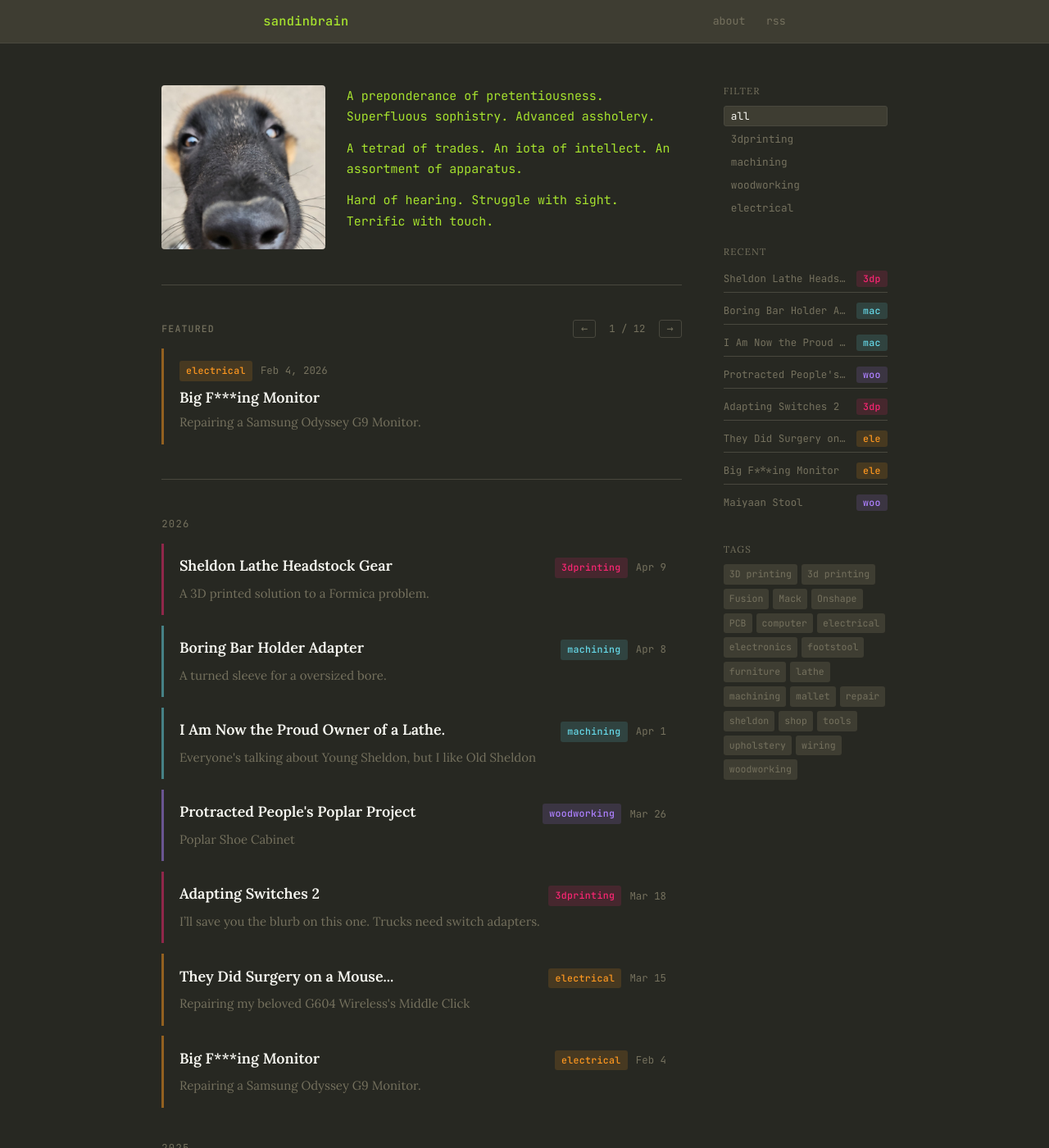
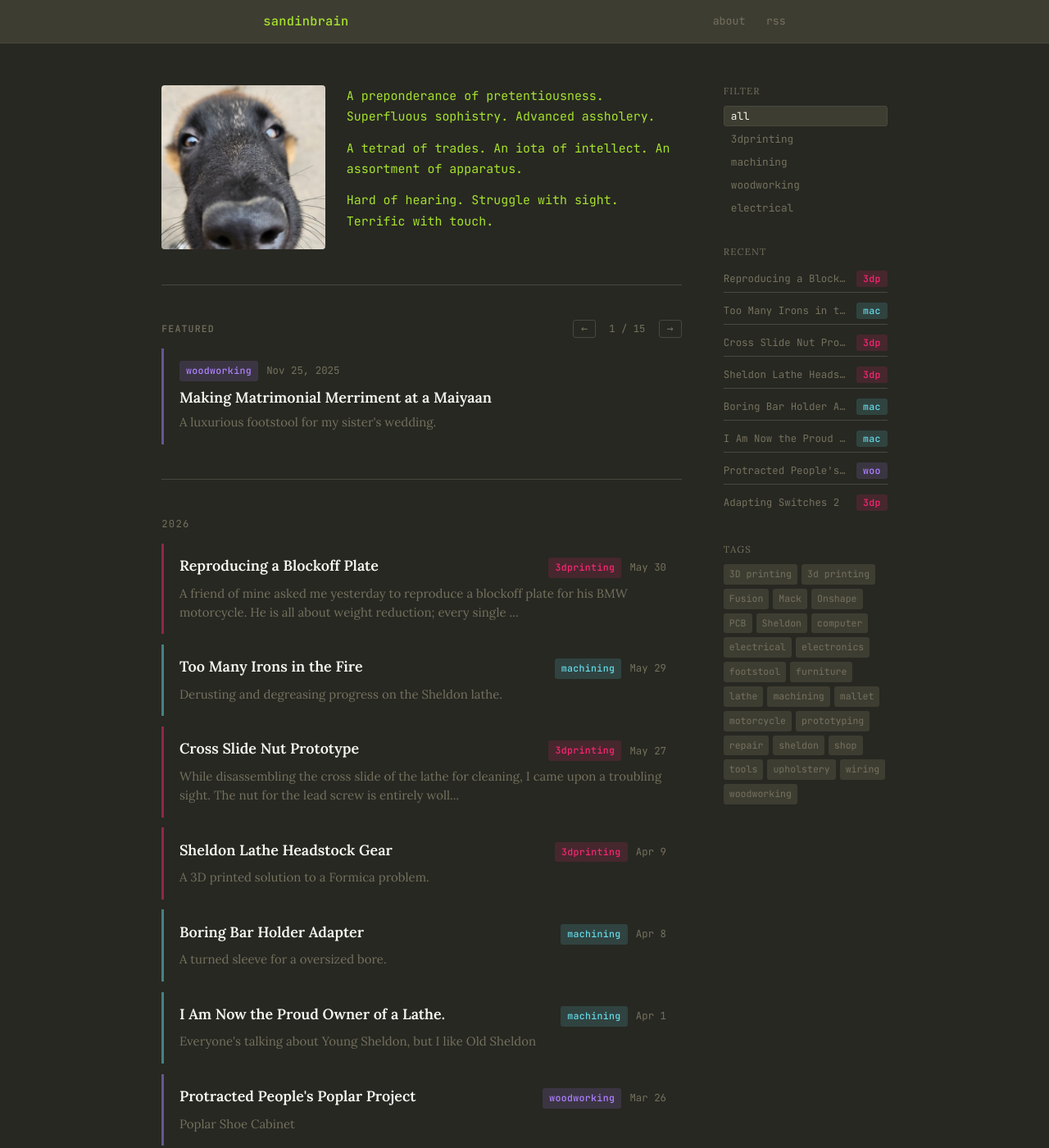
Before and after one commit to sanjotbains/sanjotbains.github.io, a Jekyll site: the page built from index.markdown, in a window 1280 px wide and 1400 px high. Shown: the whole window at 82% size. Built offline with Jekyll 4.4.1, drawn with Linux system fonts in a browser that asks for light colours; some of the changed text lies outside the part shown.

Commit message:
lathe updates

```diff
--- a/_posts/2025-11-25-maiyaan-stool.md
+++ b/_posts/2025-11-25-maiyaan-stool.md
@@ -1,6 +1,6 @@
 ---
 layout: post
-title:
+title:  "Making Matrimonial Merriment at a Maiyaan"
 subtitle: "A luxurious footstool for my sister's wedding."
 date: 2025-11-25
 post_class: woodworking
--- /dev/null
+++ b/_posts/2026-05-27-lathe-cross-slide-nut-1.md
@@ -0,0 +1,45 @@
+---
+layout: post
+title:  "Cross Slide Nut Prototype"
+subtitle:
+date: 2026-05-27
+post_class: 3dprinting
+tags: [3d printing, Fusion, machining, Sheldon, lathe, prototyping]
+---
+
+While disassembling the cross slide of the lathe for cleaning, I came upon a troubling sight. The nut for the lead screw is entirely wollered, chewed, worm, screwed if you will.
+Obviously I need to replace this with a cast iron or bronze reproduction but I need the lathe to actually do that, so I thought I'd print a temporary replacement.
+
+![Leadscrew Nut Threads]({{ site.baseurl }}/assets/img/sheldon/cross_slide/nut_threads.jpg)
+
+As always, I started with a sketch:
+
+![Nut Sketch]({{ site.baseurl }}/assets/img/sheldon/cross_slide/scratchpad.jpg)
+
+ As you might be able to read in the above drawing, I wasn't quite sure how to locate the "height" of the actual threaded portion that accepts the lead screw.
+ The screw thread itself is an ACME 1/2"-8 (left-hand), an oddball thread, seemingly exclusively used in Sheldon cross slides, at least going by online mentions.
+ >*Two start versions of this thread seem to be much more common, but that's not helpful right now.*
+
+ Were the thread intact, one could measure to the minor diameter of the bore from either end to determine the center, but the uneven surface makes this impossible. I considered measuring from the surface of the inserted screw, but I really couldn't be arsed to drive to the shop for it. Instead, I resorted to a tried-and-true heuristic approach-- scanning the surface.
+
+ ![Nut Scan]({{ site.baseurl }}/assets/img/sheldon/cross_slide/cross_slide_nut.jpg)
+
+ I imported this into Fusion as a canvas and used it to approximate the position of the bore.
+ Most of the modeling thereafter follows trivially, except for the non-standard thread.
+ > The great thing about standards is that there are so many to choose from.
+
+<center><iframe src="https://gmail3378138.autodesk360.com/shares/public/SH90d2dQT28d5b602811bf6c0038fa1ad092?mode=embed" width="600" height="600" allowfullscreen="true" webkitallowfullscreen="true" mozallowfullscreen="true"  frameborder="0"></iframe></center>
+
+I had to create a custom thread profile and place the file in the Fusion libraries. It was fairly to create the profile by editing the existing ACME thread file, changing the TPI for the 1/2 in screw and just deleting the others.
+
+The first test print was almost perfect, and I might have even left it, but I printed it in PLA, very thin with very sparse infill; it cracked almost immediately while adjusting the gib.
+
+![PLA Nut]({{ site.baseurl }}/assets/img/sheldon/cross_slide/pla_nut.jpg)
+
+I printed it again in PETG, on Bambu's strength preset. While I was at it, I did a small press pull on the thread faces to get a slightly looser fit. (The first print was pretty tight on the unworn ends).
+
+![Installed Nut]({{ site.baseurl }}/assets/img/sheldon/cross_slide/PETG_nut.jpg)
+
+> I had already installed it by the time I thought to take a picture, but surely that's even better proof of the scheme's success.
+
+> It'll be a while before I can get this nut made. It'll be part of a different post, but I made quite the goof removing the gearbox and leadscrew today.
--- /dev/null
+++ b/_posts/2026-05-29-lathe-cleanup-1.md
@@ -0,0 +1,8 @@
+---
+layout: post
+title: "Too Many Irons in the Fire"
+subtitle: "Derusting and degreasing progress on the Sheldon lathe."
+date: 2026-05-29
+post_class: machining
+tags: [tools, Sheldon, shop, machining, lathe]
+---
--- /dev/null
+++ b/_posts/2026-05-30-intake-port-blockoff.md
@@ -0,0 +1,26 @@
+---
+layout: post
+title:  "Reproducing a Blockoff Plate"
+subtitle:
+date: 2026-05-30
+post_class: 3dprinting
+tags: [3d printing, Fusion, motorcycle]
+---
+
+A friend of mine asked me yesterday to reproduce a blockoff plate for his BMW motorcycle. He is all about weight reduction; every single gram possible must be shed.
+In the pursuit of this end, he wants to replace this aluminum part with a plastic one. He tells me that these retail for about $35 online, and I was fairly confident that I could make it for less.
+
+As with almost every part I design or copy, I start with a set of calipers and pencil and paper.
+
+![Scratchpad]({{ site.baseurl }}/assets/img/blockoff/scratchpad.jpg)
+
+What I really enjoyed about this one was how the four dimensions, plus a reasonable assumption of tangency, fully constrain the footprint of the flange.
+
+![Flange Sketch]({{ site.baseurl }}/assets/img/blockoff/flange_sketch.png)
+
+The Fusion modeling follows pretty trivially from this sketch, so I'll just drop the viewer here:
+<center><iframe src="https://gmail3378138.autodesk360.com/shares/public/SH90d2dQT28d5b602811e6cea6ce7e348a76?mode=embed" width="600" height="600" allowfullscreen="true" webkitallowfullscreen="true" mozallowfullscreen="true"  frameborder="0"></iframe></center>
+
+## And the printed item:
+
+![Final Product]({{ site.baseurl }}/assets/img/blockoff/printed_and_original.jpg)
```
Also changed, not shown: assets/img/blockoff/flange_sketch.png (added), assets/img/blockoff/printed_and_original.jpg (added), assets/img/blockoff/scratchpad.jpg (added), assets/img/sheldon/cross_slide/cross_slide_nut.jpg (added), assets/img/sheldon/cross_slide/scratchpad.jpg (added).
